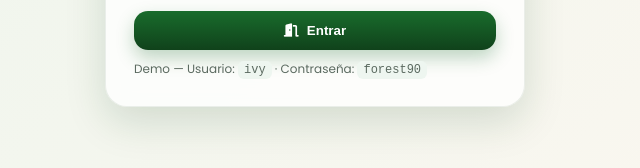
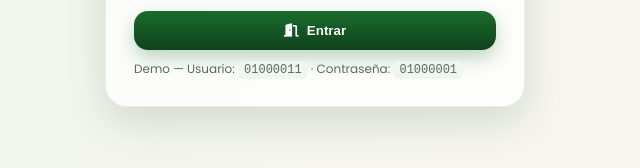
Before and after one commit to jumAngie/birthday-gift, a plain HTML site: page playlist/index.html in a window 1280 px wide. Both pictures are taken after a click on the button "Entrar". Shown: the part 486-654 px from the top of the page, 325-965 px from the left. Drawn offline with Linux system fonts and the light colour scheme.

Commit message:
Update index.html

```diff
--- a/playlist/index.html
+++ b/playlist/index.html
@@ -274,7 +274,7 @@
       <input id="pass" type="password" placeholder="Contraseña" autocomplete="current-password">
     </div>
     <button class="btn" id="btnLogin"><i class="fa-solid fa-door-open"></i> Entrar</button>
-    <div class="hint">Demo — Usuario: <code>ivy</code> · Contraseña: <code>forest90</code></div>
+    <div class="hint">Demo — Usuario: <code>01000011</code> · Contraseña: <code>01000001</code></div>
   </div>
 </section>
 
@@ -431,7 +431,7 @@ const btnLogin = document.getElementById('btnLogin');
 btnLogin.addEventListener('click', () => {
   const u = document.getElementById('user').value.trim();
   const p = document.getElementById('pass').value.trim();
-  if(u==='ivy' && p==='forest90'){
+  if(u==='01000011' && p==='01000001'){
     sessionStorage.setItem('fp_session','ok');
     loginEl.style.display='none';
     appEl.style.display='grid';
```
